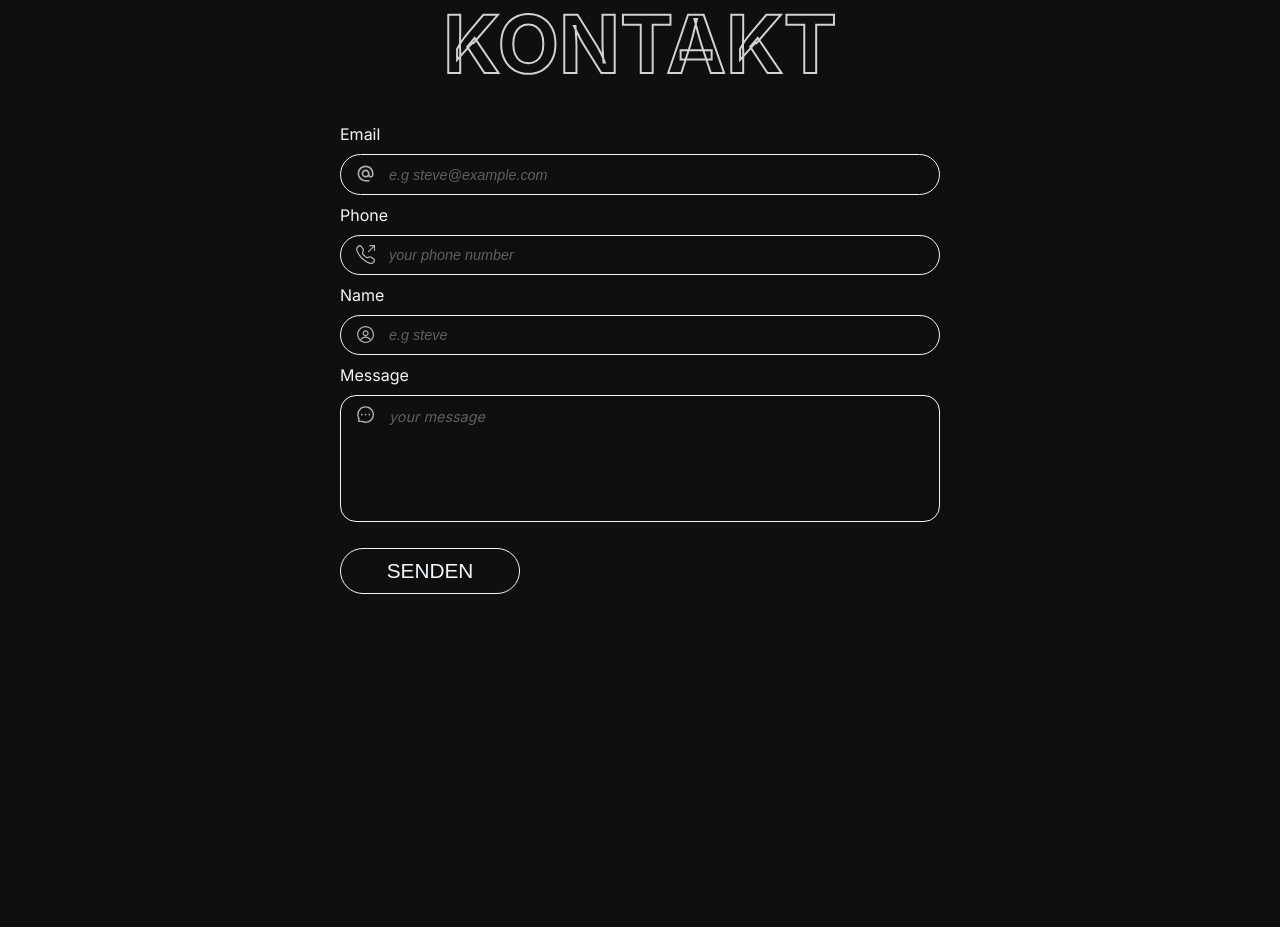
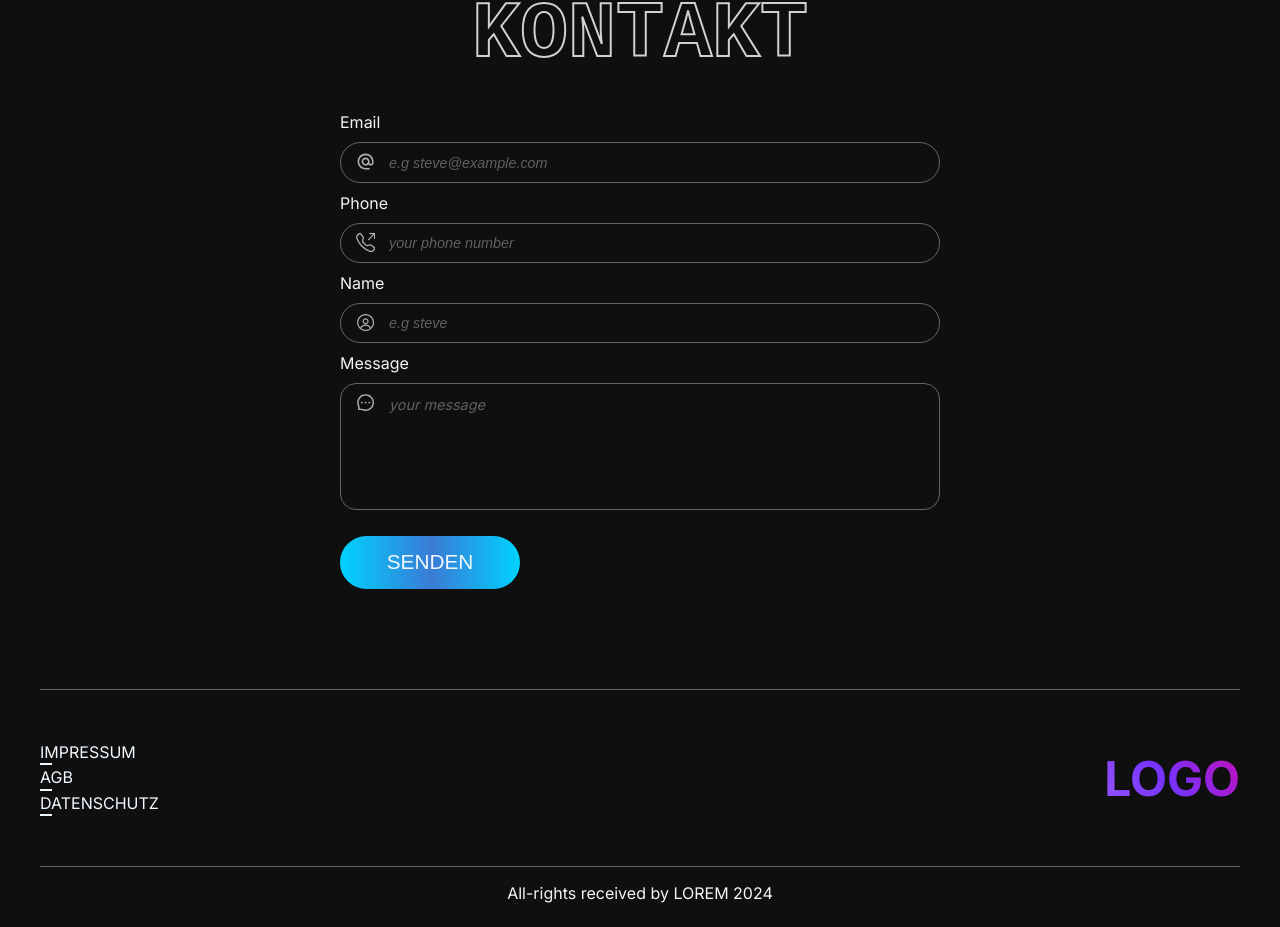
Before and after one commit to nizza1/project-x, a Next.js app: page / in a window 1280 px wide. Shown: the part 1416-2343 px from the top of the page. Before the commit the page ends 2060 px from the top, so only its background shows below. Built offline with nearby package versions, Linux system fonts and the light colour scheme.

Commit message:
footer added

```diff
--- a/app/components/about/about.jsx
+++ b/app/components/about/about.jsx
@@ -1,11 +1,15 @@
 import React from 'react'
 import styles from './styles.module.css'
 import Image from 'next/image'
+
+import AnimatedText from '../animatedText/animatedText'
 const About = () => {
   return (
     <div className={styles.container}>
         <div className={styles.innerCo}>
-
+           {/*  <h1>
+                <AnimatedText text='WER SIND WIR?'/>
+            </h1> */}
             <h1 className={styles.title}>ABOUT</h1>
 
             <div className={styles.profilesCo}>
--- a/app/components/about/styles.module.css
+++ b/app/components/about/styles.module.css
@@ -13,6 +13,7 @@
     font-size: 5rem;
     -webkit-text-stroke: 2px aliceblue;
     color: transparent;
+    font-family: 'Courier New', Courier, monospace;
 }
 
 .profilesCo {
--- a/app/components/contact/contact.jsx
+++ b/app/components/contact/contact.jsx
@@ -2,6 +2,9 @@
 
 import React , {useState ,useRef } from 'react'
 import styles from './styles.module.css'
+
+import AnimatedText from '../animatedText/animatedText'
+
 
 //icons
 import {MdAlternateEmail} from 'react-icons/md'
@@ -60,6 +63,7 @@ const Contact = () => {
 
 
             <h1 ref={strockRef} className={styles.title}> KONTAKT</h1>
+         {/*    <h1><AnimatedText text='KONTAKT'/></h1> */}
 
             <form className={styles.form} onSubmit={handleSubmit}>
 
--- a/app/components/contact/styles.module.css
+++ b/app/components/contact/styles.module.css
@@ -6,7 +6,7 @@
 .innerContainer {
     max-width: var(--max-width);
     margin-inline: auto;
-    padding: 50px 0;
+    padding: 50px 0 100px;
 }
 /* title */
 
@@ -24,6 +24,7 @@
     display: flex;
     justify-content: center;
     align-items: center;
+    font-family: 'Courier New', Courier, monospace;
 
     -webkit-text-stroke:2px #fafafad3;
     -webkit-text-fill-color: transparent;
@@ -60,7 +61,7 @@
 /*     background-color: rgba(14, 14, 14, 0.083); */
     border: none;
     outline: none;
-    border: 1px solid aliceblue;
+    border: 1px solid var(--border-color);
     border-radius: 2rem;
     color: aliceblue;
 
@@ -92,7 +93,7 @@
    /*  background-color: rgba(14, 14, 14, 0.083); */
     border: none;
     outline: none;
-    border: 1px solid aliceblue;
+    border: 1px solid var(--border-color);
     border-radius: 1rem;
     color : aliceblue;
   }
@@ -105,20 +106,22 @@
 
   .block button {
     margin-top: 1rem;
-    padding: 10px;
+    padding: .9rem 1.2rem;
     font-size: 1.3rem;
     width: 30%;
-    border: 1px solid aliceblue;
+    border: none;
+/*     border: 1px solid aliceblue; */
     border-radius: 2rem;
     background: transparent;
     color: aliceblue;
     transition-duration: .3s;
+    background: linear-gradient(to right, #00d2ff 0%, #3a7bd5 51%, #00d2ff 100%);
   }
 
   .block button:hover {
     background-color: aliceblue;
     color: #0F0F0F;
-    border: 1px solid transparent;
+    transform: scale(.96);
   }
 
 
--- /dev/null
+++ b/app/components/footer/footer.jsx
@@ -0,0 +1,35 @@
+import React from 'react'
+import styles from './styles.module.css'
+import Link from 'next/link'
+import AnimatedText from '../animatedText/animatedText'
+
+const Footer = () => {
+  return (
+    <footer className={styles.container}>
+        <div className={styles.innerCo}>
+            <div className={styles.linksCo}>
+                <ul>
+                    <li><Link href='#' className={styles.link}>IMPRESSUM</Link></li>
+                    <li><Link href='#' className={styles.link}>AGB</Link></li>
+                    <li><Link href='#' className={styles.link}>DATENSCHUTZ</Link></li>
+                </ul>
+            </div>
+
+            <div className={styles.logoCo}>
+              {/*   <h1>
+                    LOGO
+                </h1> */}
+                <h2><AnimatedText text='LOGO' /></h2>
+            </div>
+        </div>
+        <div className={styles.footerBottom}>
+            <p>
+                All-rights received by LOREM 2024
+            </p>
+        </div>
+
+    </footer>
+  )
+}
+
+export default Footer
--- /dev/null
+++ b/app/components/footer/styles.module.css
@@ -0,0 +1,61 @@
+.container {
+    min-height: 200px;
+    padding: 0 1.2rem;
+}
+.innerCo {
+    max-width: 1200px;
+    margin-inline: auto;
+    border-top: 1px solid var(--border-color) ;
+    padding: 50px 0;
+
+    display: flex;
+    justify-content: space-between;
+    align-items: center;
+}
+
+.linksCo ul li {
+    list-style: none;
+    position: relative;
+
+}
+
+.linksCo ul li::before {
+    left: 0;
+    bottom: 0;
+    content: '';
+    position: absolute;
+    height: 2px;
+    width: 10%;
+    background-color: aliceblue;
+    transition-duration: .3s;
+    transition-timing-function: ease-in-out;
+}
+
+.linksCo ul li:hover::before {
+    width: 100%;
+}
+
+.link {
+    color: aliceblue;
+    text-decoration: none;
+    line-height: 1.6rem;
+}
+
+
+/* .logoCo h1{
+    font-size: 2.9rem;
+    background-image: var(--gradient-text);
+    background-clip: text;
+    -webkit-background-clip: text;
+    color: transparent;
+} */
+
+
+.footerBottom {
+    max-width: 1200px;
+    margin-inline: auto;
+    display: flex;
+    justify-content: center;
+    border-top: 1px solid var(--border-color) ;
+    padding: 1rem 0 1.5rem;
+}
--- a/app/globals.css
+++ b/app/globals.css
@@ -20,6 +20,8 @@
       --shadow-color: rgba(0, 0, 0, 0.5); /* Shadow color for depth effect */
 
       --padding-x: 1rem ;
+
+      --gradient-text : linear-gradient(to right, #00d2ff 0%, #3a7bd5 51%, #00d2ff 100%);
 
 
 
--- a/app/layout.js
+++ b/app/layout.js
@@ -1,5 +1,10 @@
 import { Inter } from 'next/font/google'
 import './globals.css'
+
+
+//components
+import Footer from './components/footer/footer'
+
 
 const inter = Inter({ subsets: ['latin'] })
 
@@ -11,7 +16,10 @@ export const metadata = {
 export default function RootLayout({ children }) {
   return (
     <html lang="en">
-      <body className={inter.className}>{children}</body>
+      <body className={inter.className}>
+        {children}
+        <Footer />
+      </body>
     </html>
   )
 }
```
Also changed, not shown: app/page.js (+4 -4 lines).
